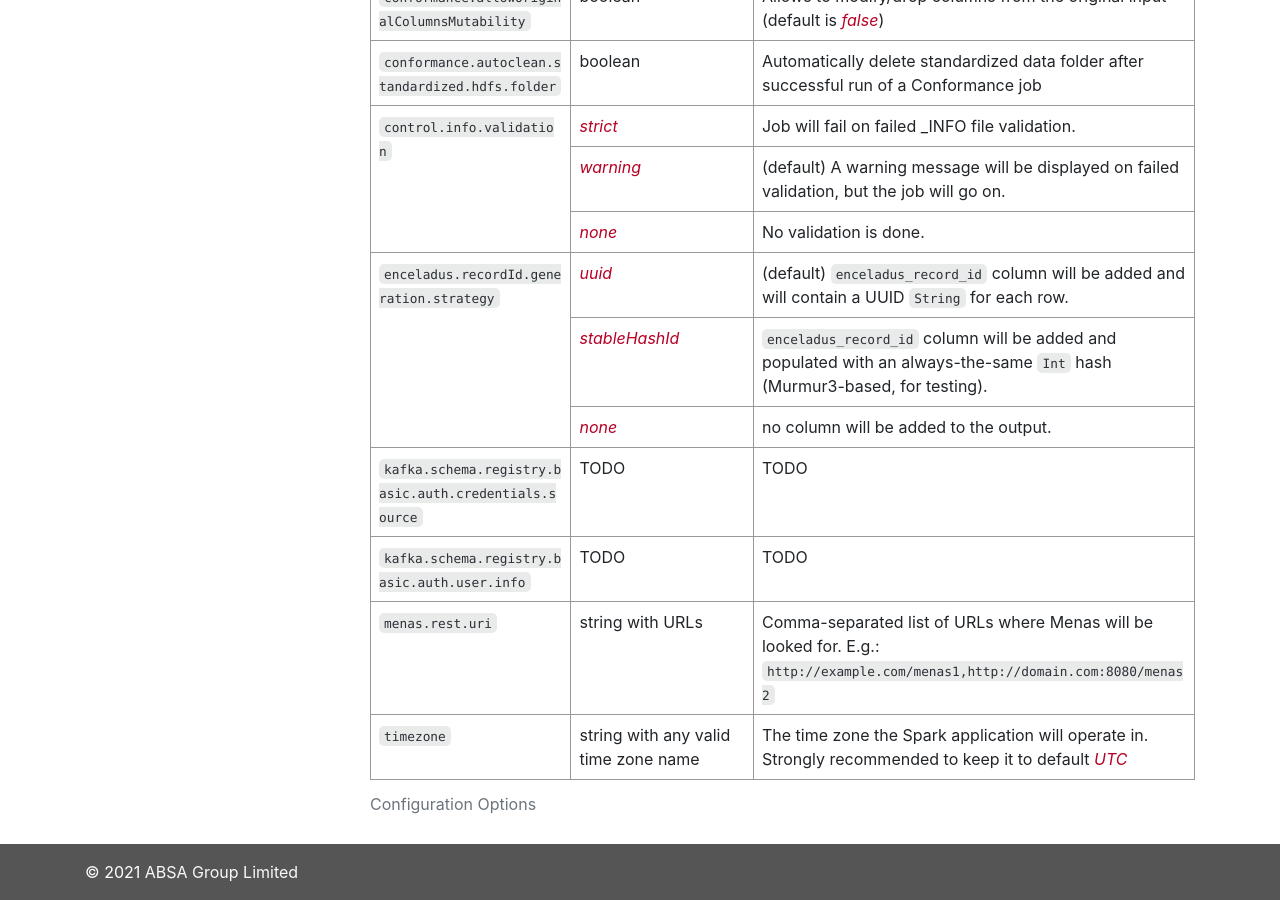
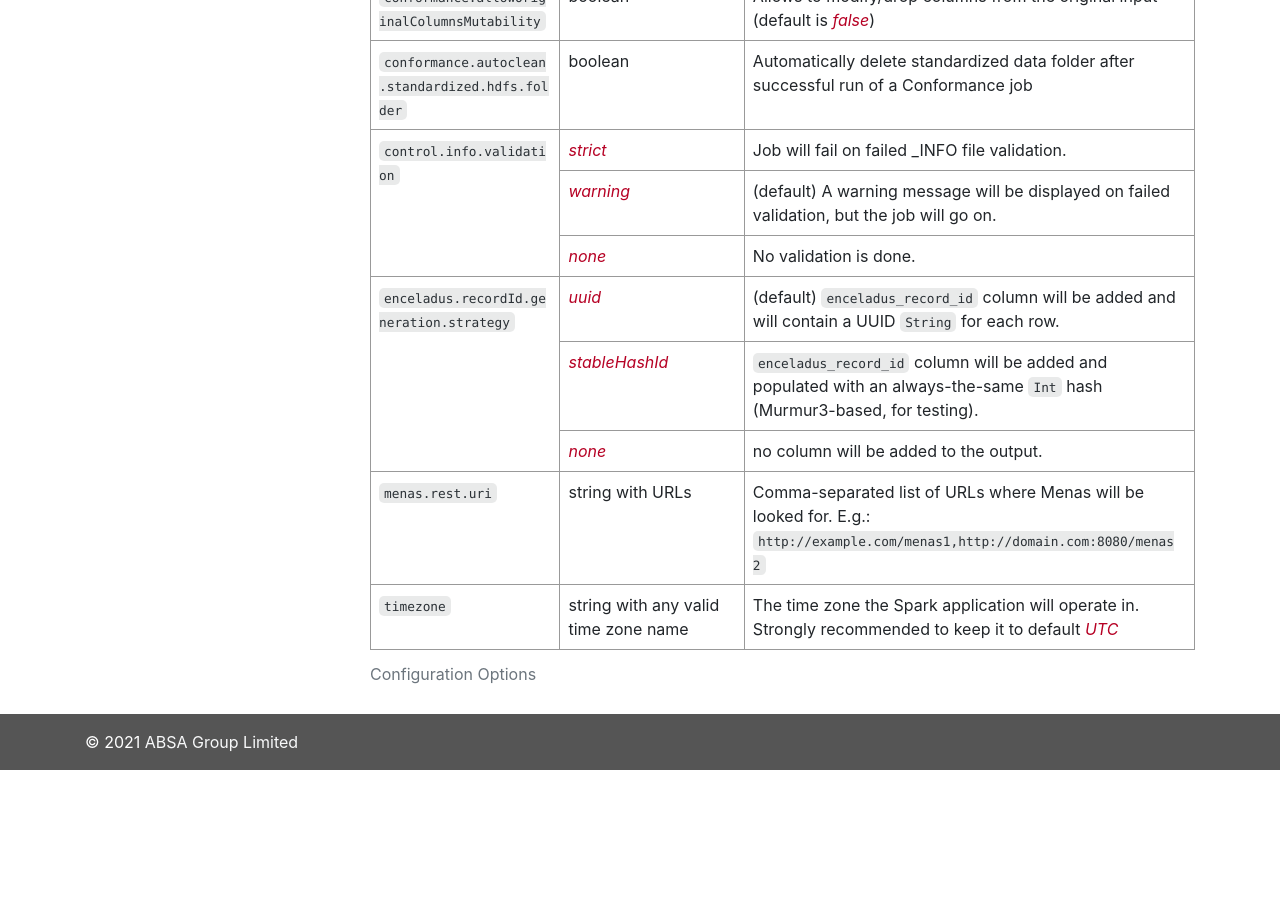
Before and after one commit to AbsaOSS/enceladus, a Jekyll site: the page built from _docs/2.0.0/usage/config.md, in a window 1280 px wide and 900 px high, scrolled down 706 px. Built offline with Jekyll 4.4.1, drawn with Linux system fonts in a browser that asks for light colours; nearby versions of some CDN libraries; after the commit the page ends 1476 px from its top, so only the background shows below that.

```diff
--- a/_data/configuration_2_0_0.yml
+++ b/_data/configuration_2_0_0.yml
@@ -26,14 +26,6 @@
         always-the-same <code>Int</code> hash (Murmur3-based, for testing)."
     - name: <i>none</i>
       description: no column will be added to the output.
-  - name: kafka.schema.registry.basic.auth.credentials.source
-    options:
-      - name: TODO
-        description: TODO
-  - name: kafka.schema.registry.basic.auth.user.info
-    options:
-      - name: TODO
-        description: TODO
   - name: menas.rest.uri
     options:
     - name: string with URLs
```
Also changed, not shown: _posts/2021-08-21-release-2.23.0.md (added, +28 -0 lines).
